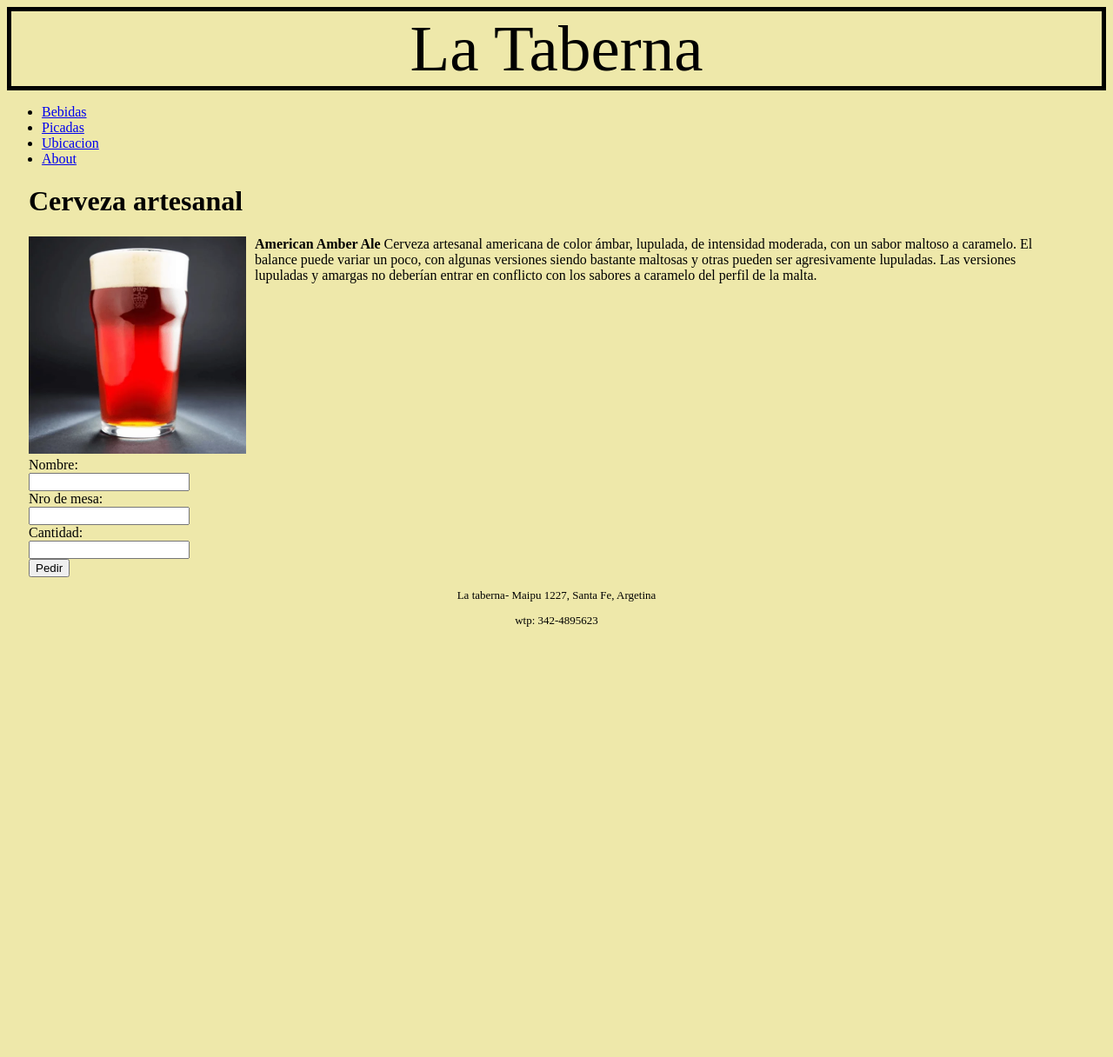
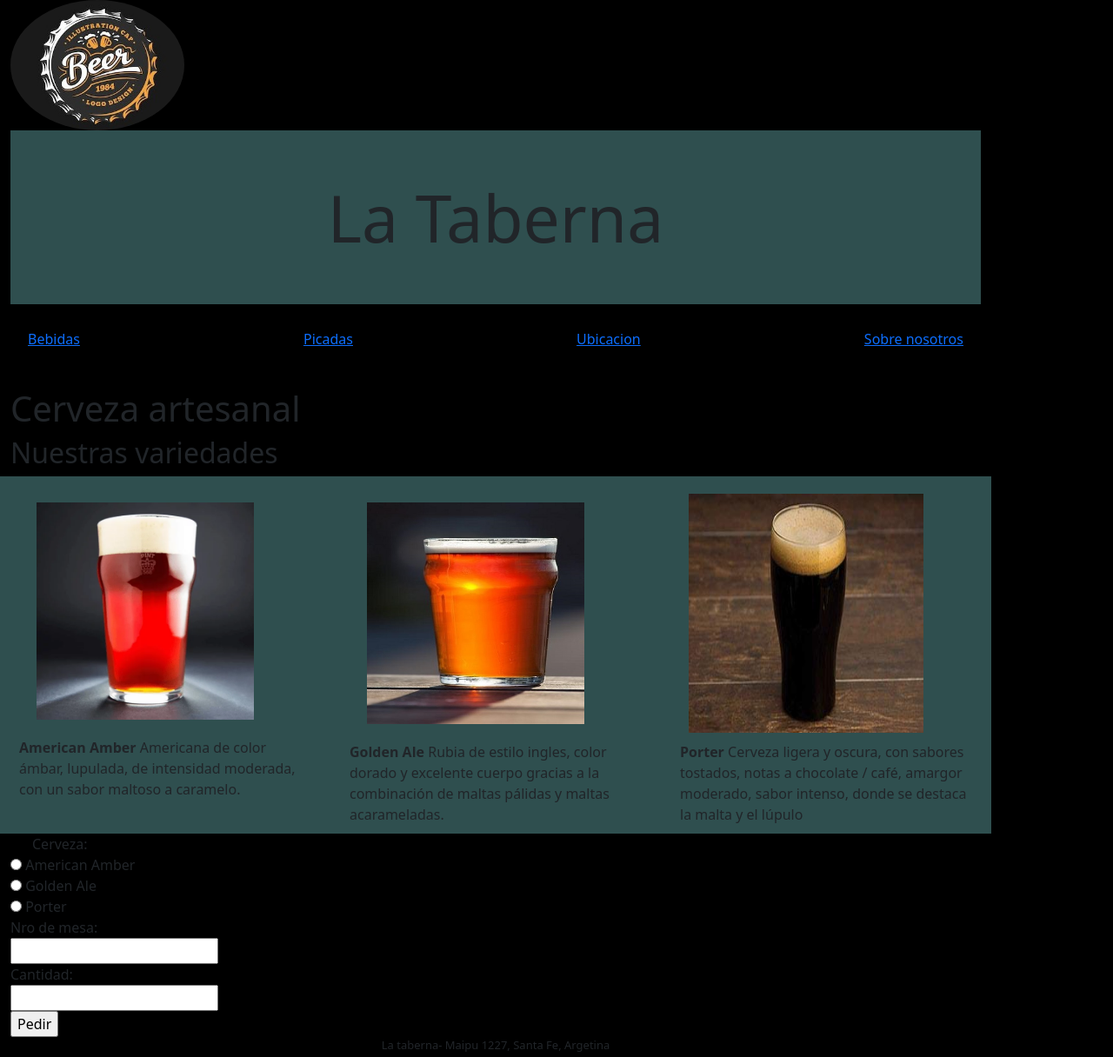
Before and after one commit to GimenaP92/tp1, a plain HTML site: page index.html in a window 1280 px wide. Shown: the top 1216 px of the page at 87% size. Before the commit the page ends 800 px from the top, so only its background shows below. Drawn offline with nearby package versions, Linux system fonts and the light colour scheme.

Commit message:
Mis nuevos cambios

```diff
--- a/index.html
+++ b/index.html
@@ -6,36 +6,51 @@
     <meta name="viewport" content="width=device-width, initial-scale=1.0">
     <title>Cerveza artsenal</title>
     <link rel="stylesheet" href="main.css">
+    <link href="https://cdn.jsdelivr.net/npm/bootstrap@5.2.2/dist/css/bootstrap.min.css" rel="stylesheet" integrity="sha384-Zenh87qX5JnK2Jl0vWa8Ck2rdkQ2Bzep5IDxbcnCeuOxjzrPF/et3URy9Bv1WTRi" crossorigin="anonymous">
 </head>
-<body class="body">
-    <header class="Lataberna">La Taberna</header>
-    <navbar class="navegador">
-        <ul>
-        <li><a href="default.asp">Bebidas</a></li>
-        <li><a href="news.asp">Picadas</a></li>
-        <li><a href="contact.asp">Ubicacion</a></li>
-        <li><a href="about.asp">About</a></li>
+<body class="container" style="background-color:black">
+        <header>
+        <img src="./img/logo.jpg"  class="rounded-circle" height="150px" width="200px" >
+<span class="Lataberna" style="background-color:darkslategray">La Taberna </span>
+        </header>
+    <nav>
+        <ul class="navbar">
+        <div><li><a href="#">Bebidas</a></li></div>
+        <div><li><a href="#">Picadas</a></li></div>
+        <div><li><a href="#">Ubicacion</a></li></div>
+        <div><li><a href="#">Sobre nosotros</a></li></div>
       </ul>
-    </navbar>
+    </nav>
+</header>
     <h1 class="cerveza">Cerveza artesanal</h1>
+    <h2>Nuestras variedades</h2>
     <section>
-        <p class="parrafo"> <img class="img" src="./img/vaso amber.webp" alt="vaso con cerveza" align="left"><strong>American Amber Ale</strong> Cerveza artesanal americana de color ámbar, lupulada, de intensidad moderada, con un sabor maltoso a caramelo.
-              El balance puede variar un poco, con algunas versiones siendo bastante maltosas y otras pueden ser agresivamente lupuladas.
-            Las versiones lupuladas y amargas no deberían entrar en conflicto con los sabores a caramelo del perfil de la malta.</p>
+        <div class="flex-container">
+        <div class="row">
+            <div class="col-sm-4" style="background-color: darkslategrey"><p class="Amber"> <img class="imga" src="./img/vaso amber.webp" alt="vaso con cerveza"><strong>American Amber</strong> Americana de color ámbar, lupulada, de intensidad moderada, con un sabor maltoso a caramelo.</p></div>
+            <div class="col-sm-4" style="background-color: darkslategrey"><p class="Golden"> <img class="imgg" src="./img/golden2.jpg" alt="cerveza dorada"><strong>Golden Ale</strong> Rubia de estilo ingles, color dorado y excelente cuerpo gracias a la combinación de maltas pálidas y maltas acarameladas.</p></div>
+            <div class="col-sm-4" style="background-color: darkslategrey"><p class="Porter"> <img class="imgp" src="./img/porter.jpg" alt="cerveza negra"><strong>Porter</strong> Cerveza ligera y oscura, con sabores tostados, notas a chocolate / café, amargor moderado, sabor intenso, donde se destaca la malta y el lúpulo</p></div>
+            </div>
+            </div>
+         </section>
 
-        </section>
+
     <form action="/action_page.php" target="_blank" method="get" class="formulario">
-        <label for="nombre">Nombre:</label><br>
-        <input type="text" id="Nombre" name="Nombre"><br>
+        <label for="nombre">Cerveza:</label><br>
+        <input type="radio" id="Cerveza" name="Cerveza" value="Amber"> American Amber<br>
+        <input type="radio" id="Cerveza" name="Cerveza" value="Golden"> Golden Ale<br>
+        <input type="radio" id="Cerveza" name="Cerveza" value="Porter"> Porter<br>
         <label for="nro de mesa">Nro de mesa:</label><br>
         <input type="text" id="Nro de mesa" name="Nro de mesa"><br>
         <label for="cantidad">Cantidad:</label><br>
         <input type="text" id="Cantidad" name="Cantidad"><br>
         <input type="submit" value="Pedir">
     </form>
+
     <footer class="footer">
         <p>La taberna- Maipu 1227, Santa Fe, Argetina</p>
         <p>wtp: 342-4895623</p>
     </footer>
+    <script src="https://cdn.jsdelivr.net/npm/bootstrap@5.2.2/dist/js/bootstrap.bundle.min.js" integrity="sha384-OERcA2EqjJCMA+/3y+gxIOqMEjwtxJY7qPCqsdltbNJuaOe923+mo//f6V8Qbsw3" crossorigin="anonymous"></script>
 </body>
 </html>
--- a/main.css
+++ b/main.css
@@ -1,35 +1,75 @@
-.body {
-    background-color: #eee8aa;
+.container {
+    display: inline-block;
+    align-items: center;
+    align-content: center;
+    flex-direction: row;
+    justify-content: center;
+    flex-wrap: wrap;
 }
 
 .Lataberna {
-    text-align: center;
+    min-height: 200px;
+    display: flex;
+    align-items: center;
+    justify-content: center;
     font-size: 75px;
-  border: 5px solid black;
-}
-
-.cerveza {
-    margin-left: 25px;
 }
 
 
-.img {
-    width: 250px;
-    height: 250px;
-    display: inline-block;
-    padding-right: 10px;
+.imga {
+    width: 270px;
+    height: 270px;
+    padding: 10px 10px 10px 10px;
+    margin: 10px 10px 10px 10px;
+    }
+
+    .Amber {
+        margin: 10px 10px 10px 10px;
+        }
+
+.imgg {
+        width: 270px;
+        height: 275px;
+        padding: 10px 10px 10px 10px;
+        margin: 10px 10px 10px 10px;
+    }
+
+ .Golden {
+        margin: 10px 10px 10px 10px;
+        }
+
+.imgp {
+    width: 270px;
+    height: 275px;
+    padding: 10px 10px 10 px 10px;
+    margin: 10px 10px 10px 10px;
    }
 
-.parrafo {
-    margin-bottom: 200px;
-    margin-right: 75px;
-    margin-left: 25px;
-}
+   .Porter {
+    margin: 10px 10px 10px 10px;
+    }
 
-   .formulario {
+.formulario {
+    padding-top: 25px;
+    margin-top: 20px;
     margin-left: 25px;
    }
+
 .footer {
     text-align: center;
     font-size: small;
 }
+
+.navbar li {
+    list-style: none;
+    display: inline-block ;
+    flex-direction: row;
+    justify-content: left;
+    margin: 10px;
+    padding: 10px;
+ }
+
+.formulario {
+    display: inline;
+    text-align: left;
+}
```
Also changed, not shown: img/golden.jpg (added), img/golden2.jpg (added), img/logo.jpg (added), img/porter.jpg (added).
